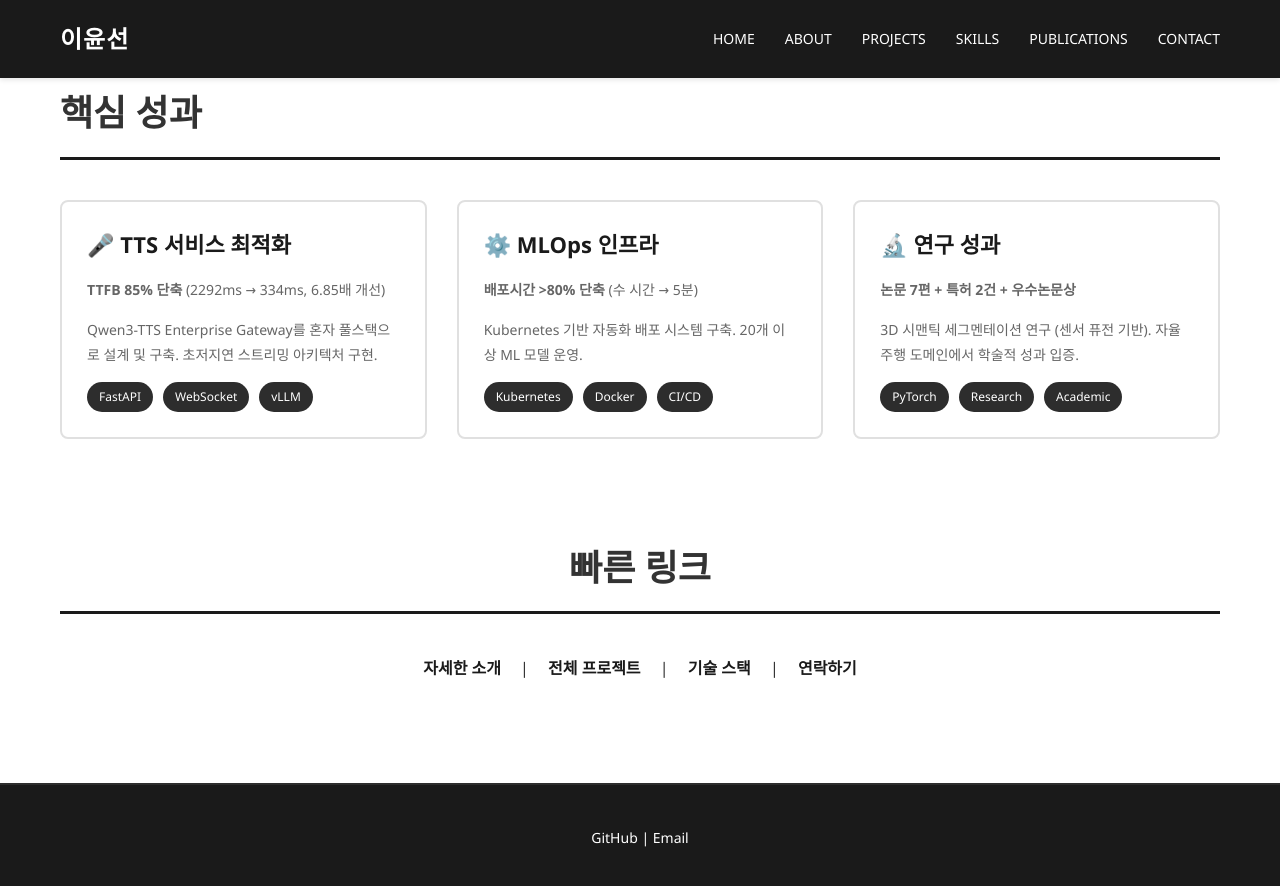
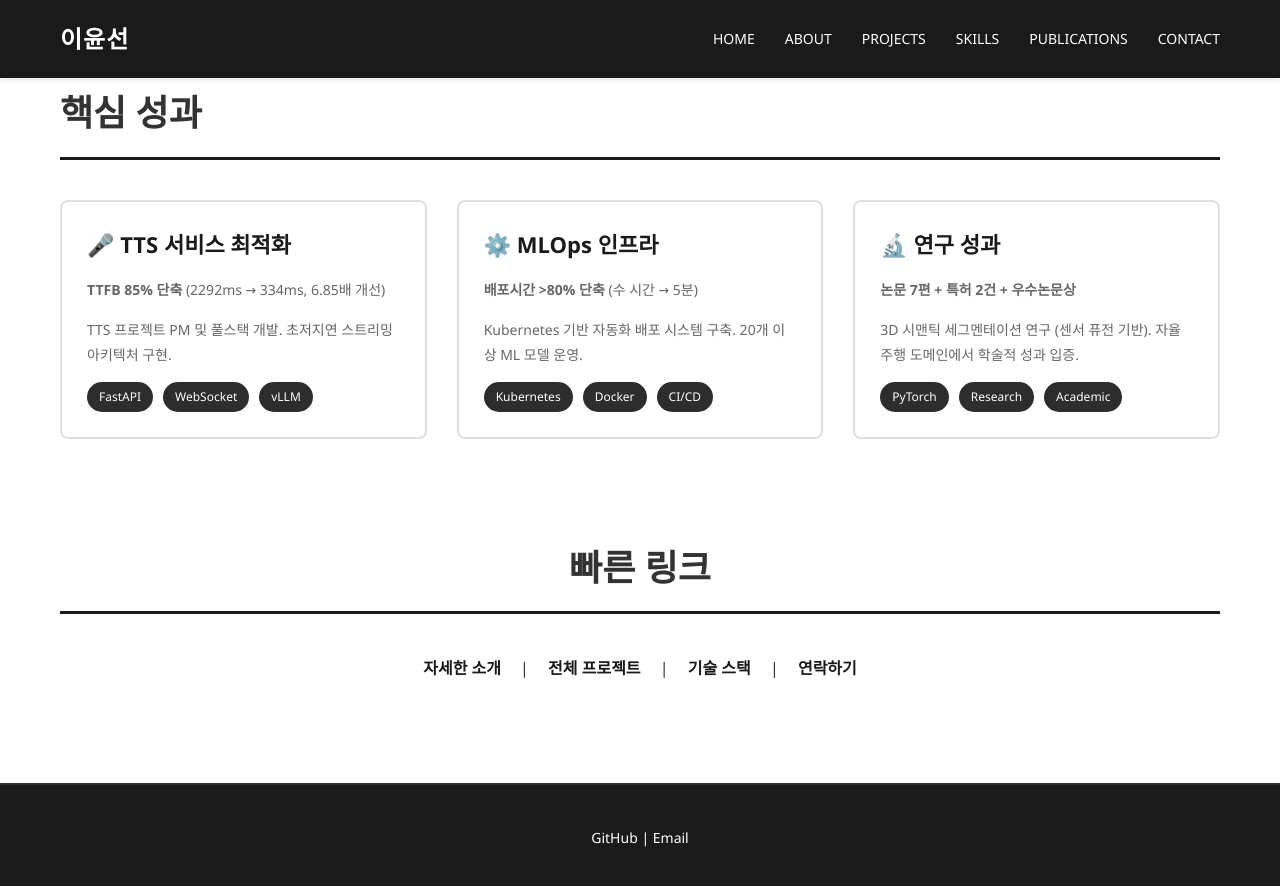
Before and after one commit to ckc5800/ckc5800.github.io, a Jekyll site: the page built from index.html, in a window 1280 px wide and 900 px high, scrolled down 562 px. Shown: the top 886 px of the window. Built offline with Jekyll 4.4.1, drawn with Linux system fonts in a browser that asks for light colours.

Commit message:
Fix remaining inconsistencies: project name, 6-year phrasing, patent numbers

```diff
--- a/contact.html
+++ b/contact.html
@@ -36,7 +36,7 @@
 
     <h3>About Me</h3>
     <p>
-        6년 경력의 AI 엔지니어로 음성 AI, MLOps, 프로덕션 ML 시스템 구축을 전문으로 합니다.
+        6년차 AI 엔지니어로 음성 AI, MLOps, 프로덕션 ML 시스템 구축을 전문으로 합니다.
         <br><br>
         <strong>주요 경험:</strong>
     </p>
--- a/index.html
+++ b/index.html
@@ -18,7 +18,7 @@
         <div class="project-card">
             <h3>🎤 TTS 서비스 최적화</h3>
             <p><strong>TTFB 85% 단축</strong> (2292ms → 334ms, 6.85배 개선)</p>
-            <p>Qwen3-TTS Enterprise Gateway를 혼자 풀스택으로 설계 및 구축. 초저지연 스트리밍 아키텍처 구현.</p>
+            <p>TTS 프로젝트 PM 및 풀스택 개발. 초저지연 스트리밍 아키텍처 구현.</p>
             <div class="tech-tags">
                 <span class="tech-tag">FastAPI</span>
                 <span class="tech-tag">WebSocket</span>
--- a/projects.html
+++ b/projects.html
@@ -246,7 +246,7 @@
     <h4 style="margin-top: 20px; color: #555;">성과</h4>
     <ul style="list-style-position: inside; line-height: 2;">
         <li>✓ 논문 2편 게재 (제1저자, 한국자동차학회 2022.11, 2023.04)</li>
-        <li>✓ 특허 2건 등록 (제1발명자, 등록번호: 10-2538225, 10-2538231)</li>
+        <li>✓ 특허 2건 등록 (제1발명자, 등록번호: 1025382250000, 1025382310000)</li>
     </ul>
 
     <div class="tech-tags" style="margin-top: 20px;">
```
Also changed, not shown: .claude/launch.json (added), README.md.
